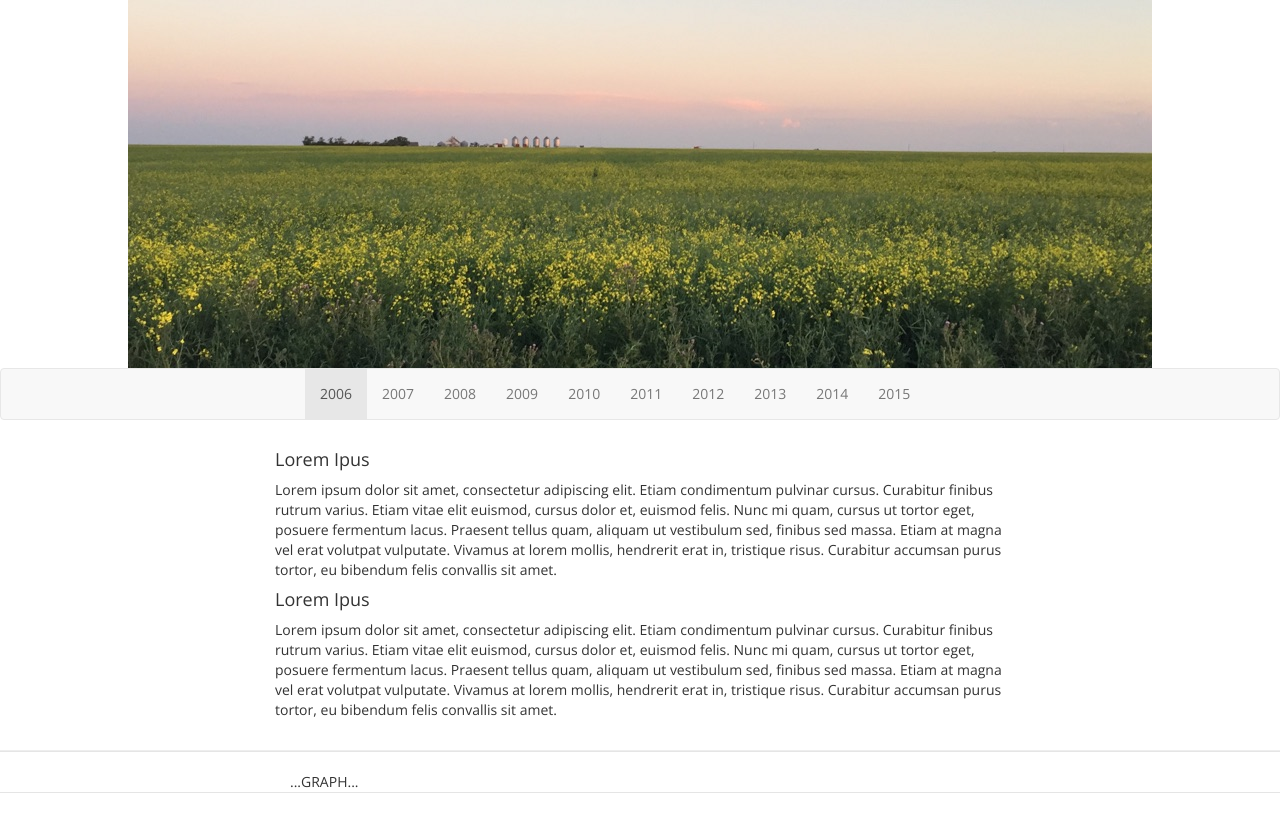
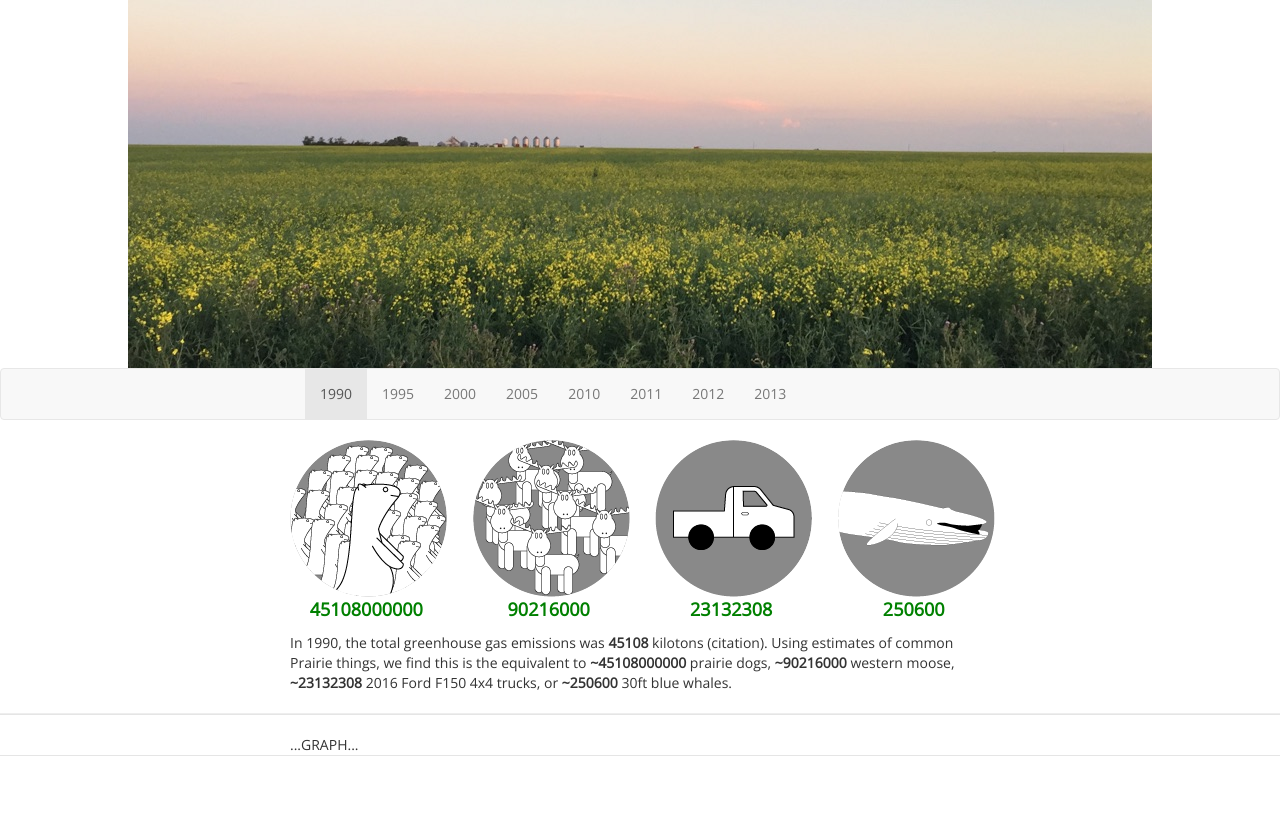
Before and after one commit to Patrick-Ullrich/ColderThanMarsYQR2016, a website: page app/index.html at #/1990 in a window 1280 px wide. Shown: the part 112-934 px from the top of the page. After the commit the page ends 897 px from the top, so only its background shows below. Drawn offline with nearby package versions, Linux system fonts and the light colour scheme; some packages are replaced by stand-ins of ours; files that its build step writes are made by us from their sources.

Commit message:
something

```diff
--- a/app/index.html
+++ b/app/index.html
@@ -49,16 +49,14 @@
       </a>
       <div class="navbar-collapse collapse">
         <ul class="nav navbar-nav">
-          <li class="active"><a href="#/2006">2006</a></li>
-          <li><a href="#/2007">2007</a></li>
-          <li><a href="#/2008">2008</a></li>
-          <li><a href="#/2009">2009</a></li>
+          <li class="active"><a href="#/1990">1990</a></li>
+          <li><a href="#/1995">1995</a></li>
+          <li><a href="#/2000">2000</a></li>
+          <li><a href="#/2005">2005</a></li>
           <li><a href="#/2010">2010</a></li>
           <li><a href="#/2011">2011</a></li>
           <li><a href="#/2012">2012</a></li>
           <li><a href="#/2013">2013</a></li>
-          <li><a href="#/2014">2014</a></li>
-          <li><a href="#/2015">2015</a></li>
         </ul>
       </div>
     </div>
@@ -71,7 +69,7 @@
     </div>
     <hr class="division"/>
     <div class="container">
-...GRAPH...
+      ...GRAPH...
     </div>
 
 
--- a/app/scripts/app.js
+++ b/app/scripts/app.js
@@ -17,30 +17,46 @@ angular
     'ngSanitize',
     'ngTouch'
   ])
+  .directive('custom-graph', [function() {
+    return {
+      template: '',
+      restrict: 'E',
+      scope: {
+
+      },
+      link: function(scope, element, attrs)
+       {
+
+       },
+       controller: function($scope) {
+
+       }
+     };
+  }])
   .config(function ($routeProvider) {
     $routeProvider
       .when('/', {
-        templateUrl: 'views/main.html',
+        templateUrl: 'views/1990.html',
         controller: 'MainCtrl',
         controllerAs: 'main'
       })
-      .when('/2006', {
-        templateUrl: 'views/2006.html',
+      .when('/1990', {
+        templateUrl: 'views/1990.html',
         controller: 'MainCtrl',
         controllerAs: 'mail'
       })
-      .when('/2007', {
-        templateUrl: 'views/2007.html',
+      .when('/1995', {
+        templateUrl: 'views/1995.html',
+        controller: 'MainCtrl',
+        controllerAs: 'mail'
+      })
+      .when('/2000', {
+        templateUrl: 'views/2000.html',
         controller: 'MainCtrl',
         controllerAs: 'main'
       })
-      .when('/2008', {
-        templateUrl: 'views/2008.html',
-        controller: 'MainCtrl',
-        controllerAs: 'main'
-      })
-      .when('/2009', {
-        templateUrl: 'views/2009.html',
+      .when('/2005', {
+        templateUrl: 'views/2005.html',
         controller: 'MainCtrl',
         controllerAs: 'main'
       })
@@ -64,16 +80,6 @@ angular
         controller: 'MainCtrl',
         controllerAs: 'main'
       })
-      .when('/2014', {
-        templateUrl: 'views/2014.html',
-        controller: 'MainCtrl',
-        controllerAs: 'main'
-      })
-      .when('/2015', {
-        templateUrl: 'views/2015.html',
-        controller: 'MainCtrl',
-        controllerAs: 'main'
-      })
       .otherwise({
         redirectTo: '/'
       });
--- a/app/scripts/controllers/main.js
+++ b/app/scripts/controllers/main.js
@@ -8,6 +8,103 @@
  * Controller of the colderThanMarsYqr2016App
  */
 angular.module('colderThanMarsYqr2016App')
-  .controller('MainCtrl', function () {
+  .controller('MainCtrl',['$scope', function ($scope) {
 
-  });
+  		$scope.skByYear = [
+			{
+				"year": "1990",
+				"emission": {
+					"energy": 36300,
+					"industrial": 318,
+					"agriculture": 7900,
+					"waste": 590
+				}
+			},
+			{
+				"year": "1995",
+				"emission": {
+					"energy": 49500,
+					"industrial": 453,
+					"agriculture": 10000,
+					"waste": 680
+				}
+			},
+			{
+				"year": "2000",
+				"emission": {
+					"energy": 55800,
+					"industrial": 640,
+					"agriculture": 12000,
+					"waste": 850
+				}
+			},
+			{
+				"year": "2005",
+				"emission": {
+					"energy": 55100,
+					"industrial": 789,
+					"agriculture": 13000,
+					"waste": 820
+				}
+			},
+			{
+				"year": "2010",
+				"emission": {
+					"energy": 57100,
+					"industrial": 725,
+					"agriculture": 11000,
+					"waste": 890
+				}
+			},
+			{
+				"year": "2011",
+				"emission": {
+					"energy": 56000,
+					"industrial": 891,
+					"agriculture": 11000,
+					"waste": 900
+				}
+			},
+			{
+				"year": "2012",
+				"emission": {
+					"energy": 57600,
+					"industrial": 829,
+					"agriculture": 12000,
+					"waste": 920
+				}
+			},
+			{
+				"year": "2013",
+				"emission": {
+					"energy": 59500,
+					"industrial": 877,
+					"agriculture": 13000,
+					"waste": 850
+				}
+			},
+		];
+
+		$scope.dog = 1;
+		$scope.elk = 500;
+		$scope.truck = 1950;
+		$scope.whale = 180000;
+
+		$scope.getTotal = function(year, animal) {
+			for(var i = 0; i < $scope.skByYear.length; i++){
+				if ($scope.skByYear[i].year == year) {
+					var emission = $scope.skByYear[i].emission;
+					var total = 0;
+					total += emission.energy;
+					total += emission.industrial;
+					total += emission.agriculture;
+					total += emission.waste;
+					if(animal){
+						return (total*1000000 / $scope[animal]).toFixed(0);
+					} else {
+						return total.toFixed(0);
+					}
+				}
+			}
+		};
+  }]);
--- /dev/null
+++ b/app/views/1990.html
@@ -0,0 +1,31 @@
+	<div class="row">
+	<div class="col-xs-3">
+		<img class="img-circle" src="../images/dog.png">
+	</div>
+	<div class="col-xs-3">
+		<img class="img-circle" src="../images/elk.png">
+	</div>
+	<div class="col-xs-3">
+		<img class="img-circle" src="../images/truck.png">
+	</div>
+	<div class="col-xs-3">
+		<img class="img-circle" src="../images/whale.png">
+	</div>
+	</div>
+	<div class="row">
+	<div class="col-xs-3">
+	<p class="text-center sub-circle">{{getTotal(1990, "dog")}}</p>
+	</div>
+	<div class="col-xs-3">
+	<p class="text-center sub-circle">{{getTotal(1990, "elk")}}</p>
+	</div>
+	<div class="col-xs-3">
+	<p class="text-center sub-circle">{{getTotal(1990, "truck")}}</p>
+	</div>
+	<div class="col-xs-3">
+	<p class="text-center sub-circle">{{getTotal(1990, "whale")}}</p>
+	</div>
+	</div>
+<div class="description">
+	In 1990, the total greenhouse gas emissions  was <b>{{getTotal(1990, null)}}</b> kilotons (citation).  Using estimates of common Prairie things, we find this is the equivalent to <b>~{{getTotal(1990, "dog")}}</b> prairie dogs, <b>~{{getTotal(1990, "elk")}}</b> western moose, <b>~{{getTotal(1990, "truck")}}</b> 2016 Ford F150 4x4 trucks, or <b>~{{getTotal(1990, "whale")}}</b> 30ft blue whales.
+</div>
```
Also changed, not shown: app/views/1995.html (added, +31 -0 lines), app/views/2000.html (added, +31 -0 lines), app/views/2005.html (added, +31 -0 lines), app/views/2010.html (+30 -2 lines), app/views/2011.html (+30 -2 lines), app/views/2012.html (+30 -2 lines), app/views/2013.html (+30 -2 lines).
